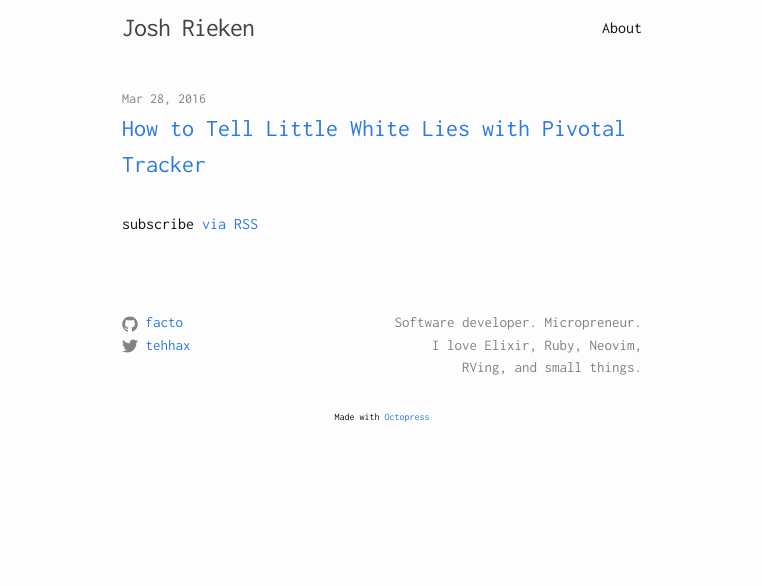
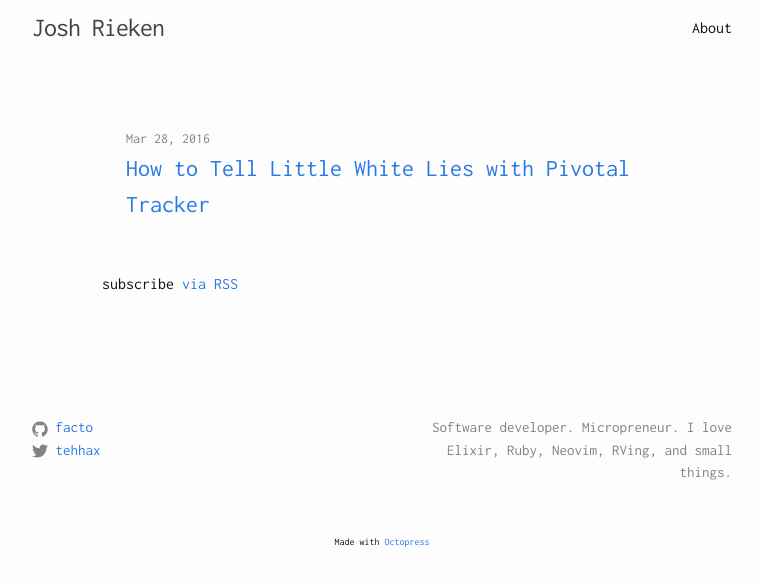
Before and after one commit to facto/facto.github.io, a Jekyll site: the page built from index.html, in a window 1280 px wide. Shown: the top 586 px of the page, without its empty margins (258-1020 px from the left). Built offline with Jekyll 4.4.1, drawn with Linux system fonts in a browser that asks for light colours.

Commit message:
Constrain the size of the page content but no the header and footer

```diff
--- a/_sass/_layout.scss
+++ b/_sass/_layout.scss
@@ -178,6 +178,26 @@
  */
 .page-content {
     padding: $spacing-unit 0;
+
+    h1,h2,h3,h4,h5,h6,p,li,ul,ol {
+      max-width: $text-content-width;
+      margin-left: auto;
+      margin-right: auto;
+    }
+
+    p, li, ul, ol {
+      margin: 20px auto;
+    }
+
+    ul, ol {
+      padding-left: 48px;
+    }
+
+    hr {
+      max-width: -webkit-calc(#{$text-content-width} - 100px);
+      max-width:         calc(#{$text-content-width} - 100px);
+      margin: 50px auto;
+    }
 }
 
 .page-heading {
--- a/css/main.scss
+++ b/css/main.scss
@@ -12,7 +12,7 @@ $base-font-weight: 400;
 $small-font-size:  $base-font-size * 0.875;
 $base-line-height: 1.5;
 
-$spacing-unit:     30px;
+$spacing-unit:     50px;
 
 $text-color:       #111;
 $background-color: #fdfdfd;
@@ -23,7 +23,8 @@ $grey-color-light: lighten($grey-color, 40%);
 $grey-color-dark:  darken($grey-color, 25%);
 
 // Width of the content area
-$content-width:    580px;
+$content-width:    800px;
+$text-content-width: 560px;
 
 $on-palm:          600px;
 $on-laptop:        800px;
```
